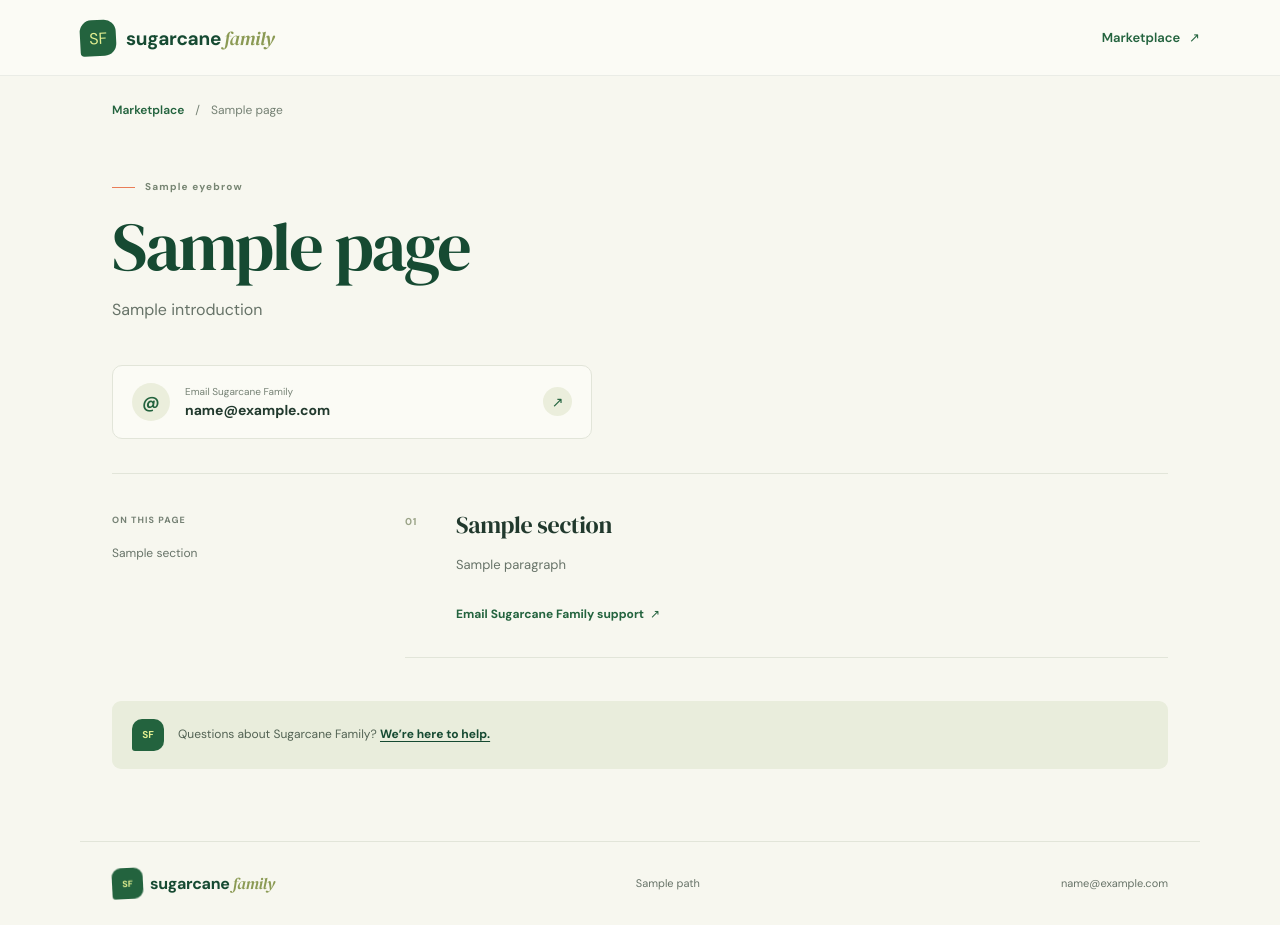
After one commit to banns20/Sugarcanefamily, a Node project: template views/policy.ejs in a window 1280 px wide. The commit adds this page. Run offline with Node 20 templates, Linux system fonts and the light colour scheme; the template is opened without the code that fills it: most values are stand-ins (such as "Sample title", 1, 10 or a date in 2020); some libraries are stand-ins or nearby versions.

Commit message:
Add Sugarcane Family marketplace policies

```diff
--- a/public/app.js
+++ b/public/app.js
@@ -257,7 +257,7 @@ function renderPage() {
     <section class="field-notes section-wrap" id="field-notes"><div class="section-heading field-notes-heading"><div><div class="eyebrow eyebrow--dark"><span class="eyebrow-line"></span> FROM THE FIELD</div><h2>Ideas to help you <em>grow.</em></h2><p>Practical notes for growers, buyers, and landowners.</p></div><span class="field-notes-mark">${icon("book", 22)} Grower journal</span></div>
       <div class="article-grid">${fieldArticles.map(articleCard).join("")}</div></section>
     <section class="bottom-note section-wrap" id="grower-notes"><div><span class="note-spark">✳</span><span>Better growing starts with a conversation.</span></div><a href="mailto:sugarcanefamily97@gmail.com">Questions? Talk to our team ${icon("arrow", 15)}</a></section></main>
-    <footer class="footer"><a class="brand brand--footer" href="#top" aria-label="SugarcaneFamily home"><span class="brand-mark">${icon("leaf", 17)}</span><span class="brand-name">sugarcane<span>family</span></span></a><span>For the people who grow what we all need.</span><span>Kenya · KSh</span></footer>${modal}</div>`;
+    <footer class="footer"><a class="brand brand--footer" href="#top" aria-label="SugarcaneFamily home"><span class="brand-mark">${icon("leaf", 17)}</span><span class="brand-name">sugarcane<span>family</span></span></a><span>For the people who grow what we all need.</span><nav class="footer-links" aria-label="Policies and help"><a href="/terms">Terms</a><a href="/privacy">Privacy</a><a href="/fees-and-refunds">Fees &amp; refunds</a><a href="/support">Support</a></nav><span>Kenya · KSh</span></footer>${modal}</div>`;
 }
 
 function renderModal() {
--- a/server.js
+++ b/server.js
@@ -140,6 +140,69 @@ app.use((_request, response, next) => {
   if (_request.secure) response.set('Strict-Transport-Security', 'max-age=63072000');
   next();
 });
+
+const supportEmail = 'sugarcanefamily97@gmail.com';
+const policyPages = {
+  '/terms': {
+    title: 'Terms of use',
+    description: 'The terms for using Sugarcane Family, a marketplace for sugarcane and related land opportunities in Kenya.',
+    eyebrow: 'USING THE MARKETPLACE',
+    heading: 'Terms of <em>use.</em>',
+    introduction: 'Sugarcane Family helps people discover and post sugarcane and land listings, and connect directly with one another.',
+    sections: [
+      { heading: 'Using Sugarcane Family', paragraphs: ['Use an account and the marketplace honestly and lawfully. Keep your sign-in details private and make sure the information, photos, contact details and locations you submit are accurate and yours to share.', 'You are responsible for deciding whether to proceed with a listing or opportunity, confirming details with the other party and agreeing on any transaction directly with them. Sugarcane Family does not verify every listing or guarantee its accuracy, availability, condition or outcome.'] },
+      { heading: 'Marketplace fees', paragraphs: ['The KSh 500 payment buys access to a specific marketplace feature: one seller listing credit, or access to the grower’s contact and precise location for one buyer listing. The fee is non-refundable after Safaricom confirms the payment. See the Fees and refunds policy for details.'] },
+      { heading: 'Respectful use', paragraphs: ['Do not post unlawful, misleading or unauthorized material, misuse another person’s contact details or location, attempt to bypass paid access, or interfere with the security or availability of the service.', 'If you have a question or believe information is being misused, contact our support team.'] },
+      { heading: 'Changes and contact', paragraphs: ['We may update the marketplace or these terms as the service changes. The current version of these terms is published on this page. Questions can be sent to our support email.'] },
+    ],
+  },
+  '/privacy': {
+    title: 'Privacy policy',
+    description: 'Learn how Sugarcane Family handles account, listing, location and payment information.',
+    eyebrow: 'YOUR INFORMATION',
+    heading: 'Privacy, with <em>care.</em>',
+    introduction: 'This page explains the information Sugarcane Family uses to operate the sugarcane marketplace and its paid access features.',
+    sections: [
+      { heading: 'Information you provide', paragraphs: ['An account uses your Kenyan phone number and password. You can also provide a display name, county, introduction and listing-notification preference. Sellers provide listing descriptions, photos and general areas, and may choose to include precise map coordinates.', 'When you start a marketplace payment, we process the phone number for the M-Pesa prompt and keep the payment status and related Safaricom transaction references needed to verify the payment and provide the feature. We do not store your M-Pesa PIN.'] },
+      { heading: 'How information is used and shared', paragraphs: ['We use account and listing data to run the marketplace, secure sign-in, show listings, send requested notifications, handle support and verify paid access. Listing content is displayed to marketplace visitors. Uploaded listing photos use public image links, so do not upload an image you intend to keep private.', 'We send payment requests to Safaricom M-Pesa and verify their status with Safaricom. If you use the map’s location search, your search or map coordinates are sent to OpenStreetMap’s Nominatim service to find or describe locations. The map uses OpenStreetMap. Hosting, database and image-storage providers process information to provide the site.'] },
+      { heading: 'Passwords, sessions and choices', paragraphs: ['Passwords are stored as secure password hashes, not readable passwords. Sign-in uses a protected session cookie; it expires after the duration selected for that sign-in. Keep your password and payment PIN private.', 'Do not post another person’s contact information or exact location without their permission. You can contact us to ask a question or make a request about your personal information.'] },
+      { heading: 'Questions', paragraphs: ['For a privacy question or request, email our support team. Include enough context to identify your request, but do not send your password, M-Pesa PIN or other secret authentication details.'] },
+    ],
+  },
+  '/fees-and-refunds': {
+    title: 'Fees and refunds',
+    description: 'Understand the KSh 500 Sugarcane Family marketplace-access fee and non-refundable payment policy.',
+    eyebrow: 'CLEAR, BEFORE YOU PAY',
+    heading: 'Fees & <em>refunds.</em>',
+    introduction: 'Sugarcane Family charges KSh 500 to access either of the marketplace features below. Each successful marketplace-access payment is non-refundable.',
+    sections: [
+      { heading: 'Seller listing credit — KSh 500', paragraphs: ['A seller’s KSh 500 payment adds one listing credit. The credit can be used to publish one listing and remains available on the account until used.'] },
+      { heading: 'Buyer contact and location — KSh 500', paragraphs: ['A buyer’s KSh 500 payment unlocks the grower’s contact details and precise location for the specific listing selected. General listing information remains free to view.'] },
+      { heading: 'Non-refundable payments', paragraphs: ['Once Safaricom confirms the KSh 500 payment, the fee for the selected marketplace feature is non-refundable, including when a listing credit is not used or the buyer changes their mind after the requested contact and location are unlocked.', 'If an M-Pesa prompt is cancelled or times out, or you believe a payment was deducted but the feature did not unlock, contact us before starting another payment. We can check the payment status with Safaricom. A failed or unconfirmed request does not itself establish that a payment succeeded.'] },
+      { heading: 'Need help?', paragraphs: ['Email sugarcanefamily97@gmail.com with your account phone number, payment date and the feature you were trying to access. Never email your M-Pesa PIN or password.'] },
+    ],
+  },
+  '/support': {
+    title: 'Support',
+    description: 'Contact Sugarcane Family support about your account, marketplace listings or M-Pesa marketplace access.',
+    eyebrow: 'HERE TO HELP',
+    heading: 'Talk with our <em>team.</em>',
+    introduction: 'Questions about Sugarcane Family, your listing or a KSh 500 marketplace-access payment? Email us and tell us what happened.',
+    sections: [
+      { heading: 'Email support', paragraphs: ['Write to sugarcane family support at sugarcanefamily97@gmail.com. Include your account phone number and a short description of the issue. For an M-Pesa issue, include the payment date and the feature you selected so we can help check the status.'], email: supportEmail },
+      { heading: 'Keep account details safe', paragraphs: ['Never send your password or M-Pesa PIN by email. Please avoid including unnecessary private information or another grower’s contact details.'] },
+    ],
+  },
+};
+
+for (const [route, page] of Object.entries(policyPages)) {
+  app.get(route, (_request, response) => response.render('policy', {
+    page,
+    supportEmail,
+    pagePath: route,
+    paths: Object.entries(policyPages).map(([href, item]) => ({ href, title: item.title })),
+  }));
+}
 
 function digest(value) {
   return createHash('sha256').update(value).digest('hex');
--- a/views/index.ejs
+++ b/views/index.ejs
@@ -7,6 +7,7 @@
     <meta name="description" content="Buy, sell, and explore sugarcane and land listings across Kenya." />
     <title>SugarcaneFamily | Kenya's sugarcane marketplace</title>
     <link rel="stylesheet" href="/style.css" />
+    <link rel="stylesheet" href="/legal.css" />
     <link rel="stylesheet" href="/kenya-style.css" />
     <link rel="stylesheet" href="/profile-articles.css" />
     <link rel="stylesheet" href="/location-style.css" />
--- /dev/null
+++ b/views/policy.ejs
@@ -0,0 +1,70 @@
+<!doctype html>
+<html lang="en">
+  <head>
+    <meta charset="UTF-8" />
+    <meta name="viewport" content="width=device-width, initial-scale=1.0" />
+    <meta name="theme-color" content="#f7f7ef" />
+    <meta name="description" content="<%= page.description %>" />
+    <title><%= page.title %> | Sugarcane Family</title>
+    <link rel="stylesheet" href="/style.css" />
+    <link rel="stylesheet" href="/legal.css" />
+  </head>
+  <body class="legal-body">
+    <header class="legal-header">
+      <a class="brand" href="/" aria-label="Sugarcane Family home">
+        <span class="brand-mark" aria-hidden="true">SF</span>
+        <span class="brand-name">sugarcane<span>family</span></span>
+      </a>
+      <a class="legal-home-link" href="/">Marketplace <span aria-hidden="true">↗</span></a>
+    </header>
+    <main class="legal-main">
+      <nav class="legal-breadcrumb" aria-label="Breadcrumb"><a href="/">Marketplace</a><span aria-hidden="true">/</span><span><%= page.title %></span></nav>
+      <header class="legal-title-block">
+        <span class="eyebrow eyebrow--dark"><span class="eyebrow-line"></span><%= page.eyebrow %></span>
+        <h1><%- page.heading %></h1>
+        <p><%= page.introduction %></p>
+      </header>
+      <% if (page.sections.some((section) => section.email)) { %>
+        <a class="legal-contact-card" href="mailto:<%= supportEmail %>">
+          <span class="legal-contact-icon" aria-hidden="true">@</span>
+          <span><small>Email Sugarcane Family</small><strong><%= supportEmail %></strong></span>
+          <span class="legal-contact-arrow" aria-hidden="true">↗</span>
+        </a>
+      <% } %>
+      <div class="legal-layout">
+        <nav class="legal-toc" aria-label="On this page">
+          <span>ON THIS PAGE</span>
+          <% page.sections.forEach((section, index) => { %>
+            <a href="#section-<%= index + 1 %>"><%= section.heading %></a>
+          <% }) %>
+        </nav>
+        <div class="legal-sections">
+          <% page.sections.forEach((section, index) => { %>
+            <section class="legal-section" id="section-<%= index + 1 %>">
+              <span class="legal-section-number"><%= String(index + 1).padStart(2, '0') %></span>
+              <div>
+                <h2><%= section.heading %></h2>
+                <% section.paragraphs.forEach((paragraph) => { %><p><%= paragraph %></p><% }) %>
+                <% if (section.email) { %><a class="legal-inline-link" href="mailto:<%= supportEmail %>">Email Sugarcane Family support <span aria-hidden="true">↗</span></a><% } %>
+              </div>
+            </section>
+          <% }) %>
+        </div>
+      </div>
+      <div class="legal-callout">
+        <span aria-hidden="true">SF</span>
+        <p>Questions about Sugarcane Family? <a href="/support">We’re here to help.</a></p>
+      </div>
+    </main>
+    <footer class="legal-footer">
+      <a class="brand brand--footer" href="/" aria-label="Sugarcane Family home">
+        <span class="brand-mark" aria-hidden="true">SF</span>
+        <span class="brand-name">sugarcane<span>family</span></span>
+      </a>
+      <nav class="footer-links" aria-label="Policies and help">
+        <% paths.forEach((item) => { %><a href="<%= item.href %>"<%= item.href === pagePath ? ' aria-current=page' : '' %>><%= item.title %></a><% }) %>
+      </nav>
+      <a class="legal-support-email" href="mailto:<%= supportEmail %>"><%= supportEmail %></a>
+    </footer>
+  </body>
+</html>
```
Also changed, not shown: public/legal.css (added).
